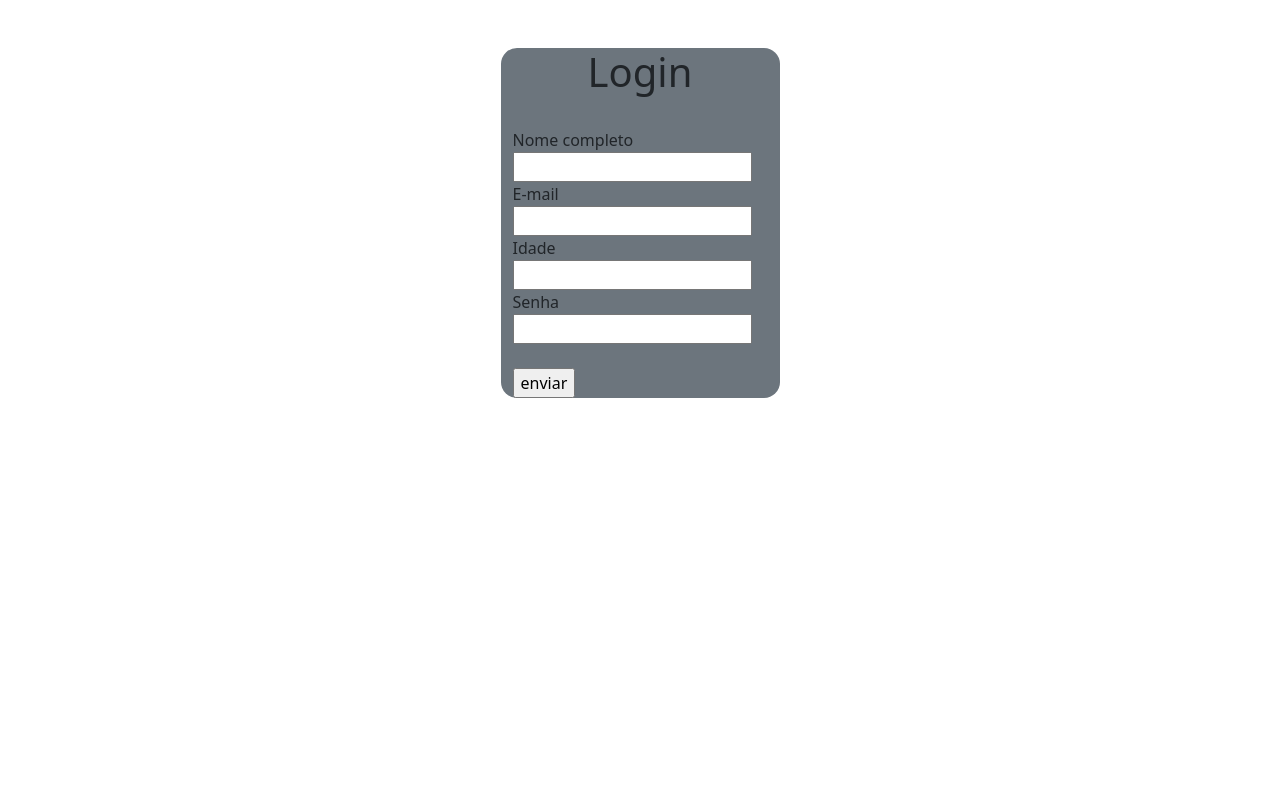
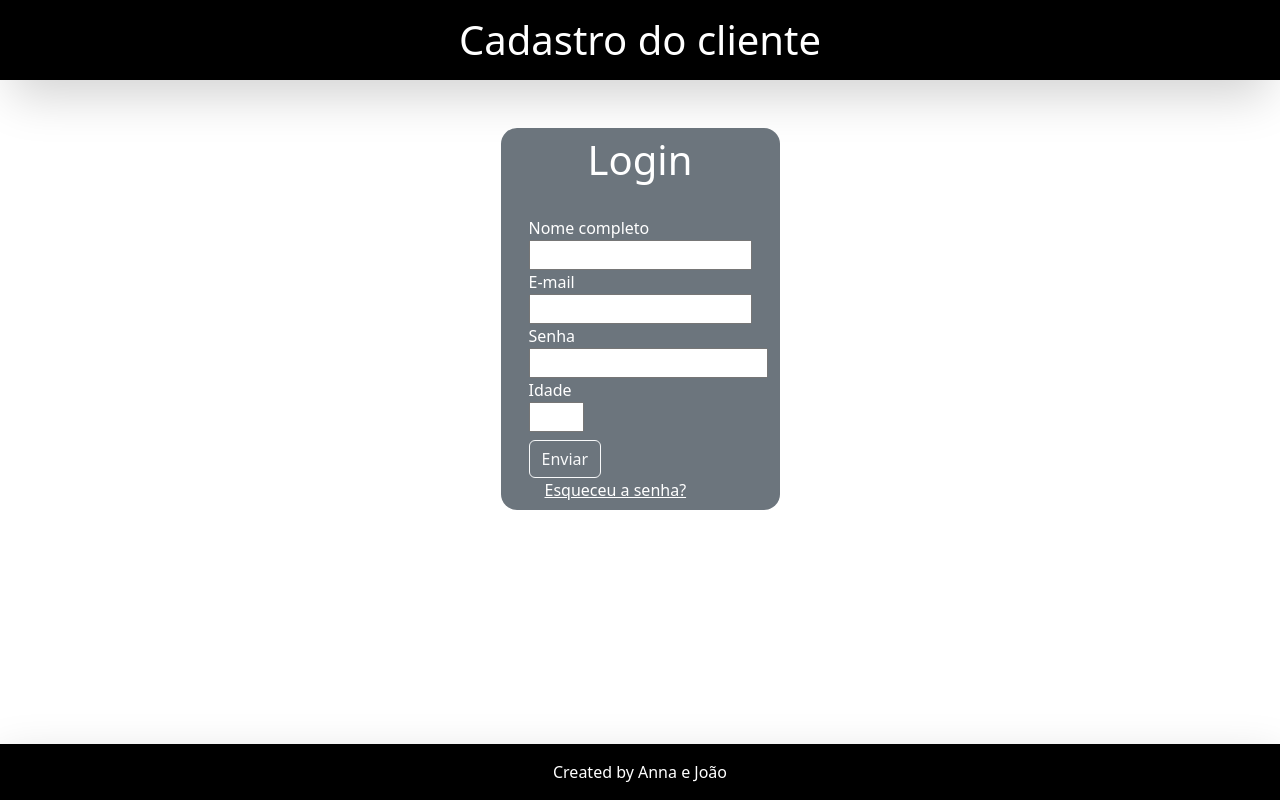
Before and after one commit to srtaayanamy/HTML5-CSS3, a plain HTML site: page bootstrap/index.html in a window 1280 px wide. Drawn offline with nearby package versions, Linux system fonts and the light colour scheme.

Commit message:
Update index.html

```diff
--- a/bootstrap/index.html
+++ b/bootstrap/index.html
@@ -14,24 +14,29 @@
 </head>
 
 <body>
-
-    <div class="container mt-5 mx-auto" >
-        <div id="content" class="container bg-secondary w-25 rounded-4 " >
-            <div >
+    <div class="container-fluid bg-black text-white text-center">
+        <h1 class="p-3 shadow-lg p-3 mb-4 light ">Cadastro do cliente</h1>
+    </div>
+        <div class="container mx-auto">
+            <div id="content" class="container bg-secondary w-25 rounded-4 mt-5" >
+                <div class="text-white m-2 p-2">
                     <h1 class="text-center">Login</h1 >
                     <br>
                     <label for="cname">Nome completo</label><br>
-                <input type="text" id="cname" name="cname"><br>
+                    <input  class="w-100" type="text" id="cname" name="cname"><br>
                     <label for="cemail">E-mail</label><br>
-                <input type="email" id="cemail" name="cemail"><br>
+                    <input class="w-100" type="email" id="cemail" name="cemail"><br>
+                    <label for="cpass">Senha</label><br>
+                    <input type="password" id="cpass" name="cpass" ><br>
                     <label for="cnum">Idade</label><br>
-                <input type="number" id="cnum" name="cnum" min="0"><br>
-                <label for="cpass">Senha</label><br>
-                <input type="password" id="cpass" name="cpass"><br><br>
-                <input type="submit" value="enviar" id="enviar"><br>
+                    <input class="w-25" type="number" id="cnum" name="cnum" min="0"><br>
+                    <input type="submit" value="Enviar" id="enviar" class="mt-2 btn btn-outline-light"><br>
+                    <a class="text-white p-2 m-2" href="#">Esqueceu a senha?</a>
                 </div>
             </div>
         </div>
+
+    <div class="container-fluid bg-black text-white text-center bottom-0 position-absolute shadow-lg p-3 mt-5 light ">Created by Anna e João</div>
     <script src="https://cdn.jsdelivr.net/npm/@popperjs/core@2.11.8/dist/umd/popper.min.js"
         integrity="sha384-I7E8VVD/ismYTF4hNIPjVp/Zjvgyol6VFvRkX/vR+Vc4jQkC+hVqc2pM8ODewa9r"
         crossorigin="anonymous"></script>
```
Lines whose indentation alone changed are shown as unchanged.
